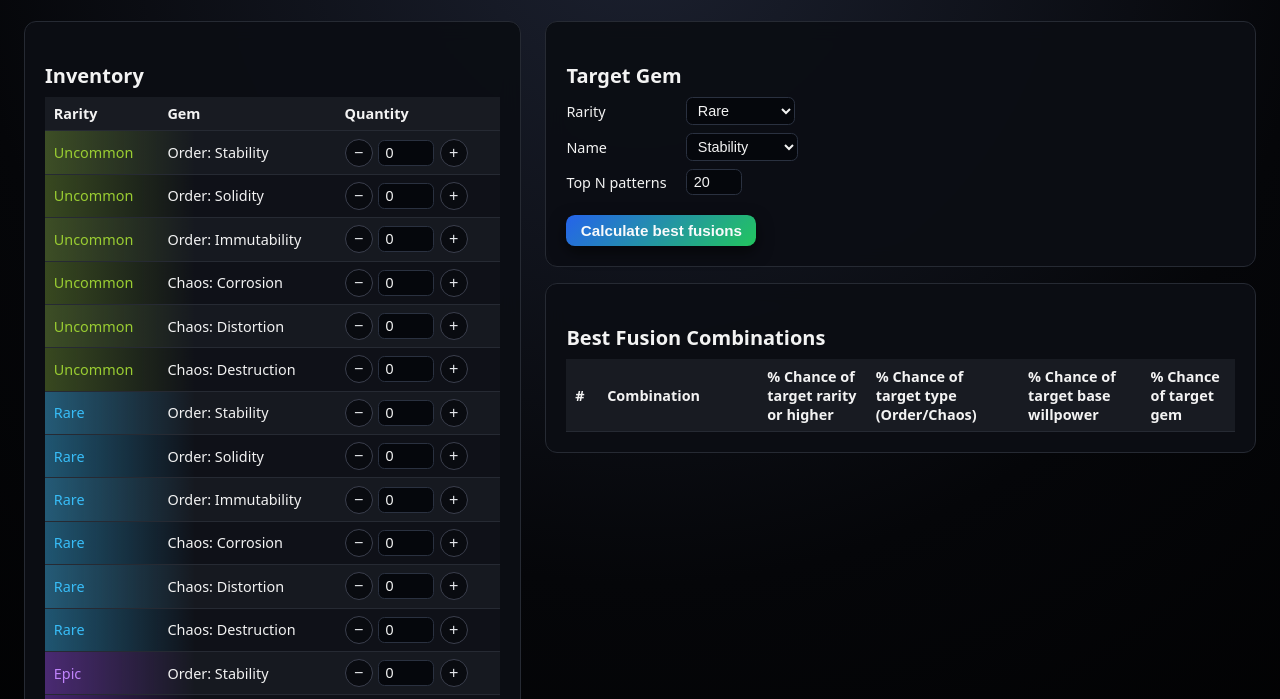
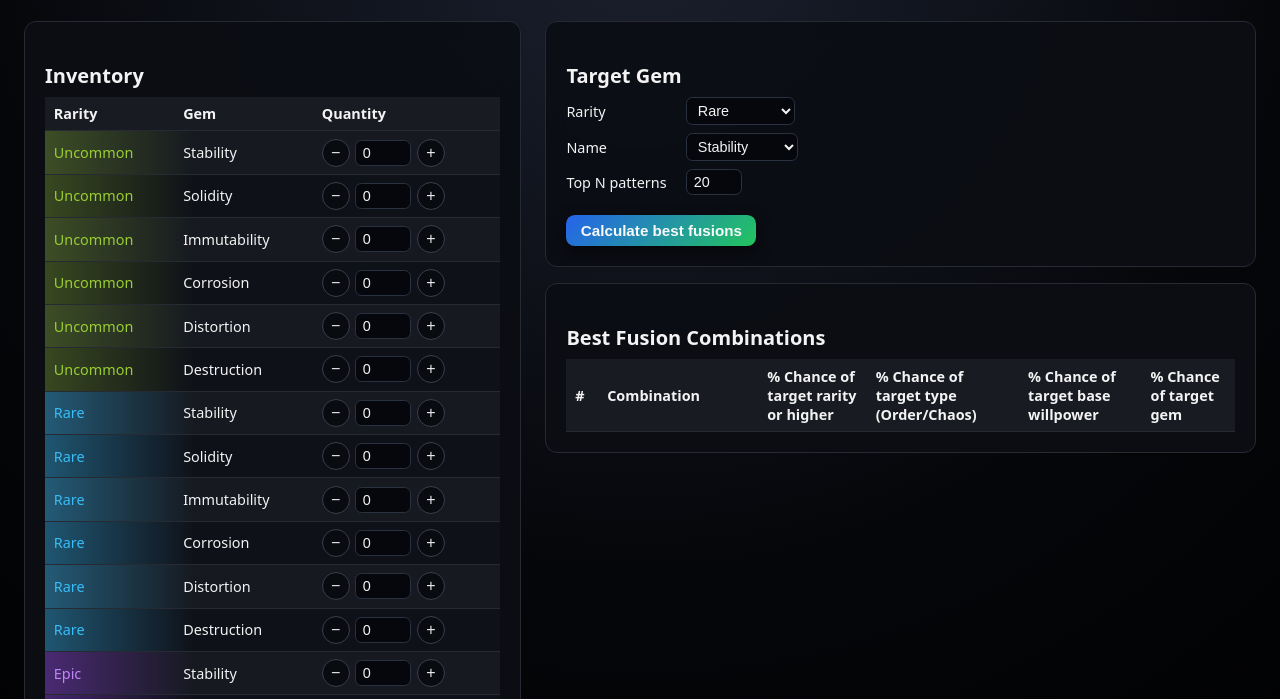
Before and after one commit to Zouzzouxdd/LOA_astrogem_fuser, a plain HTML site: page index.html in a window 1280 px wide. Shown: the part 92-791 px from the top of the page. Drawn offline with Linux system fonts and the light colour scheme.

Commit message:
Removed Order/Chaos text from gem names for now

```diff
--- a/app.js
+++ b/app.js
@@ -14,12 +14,12 @@ const GEM_BASES = {
 };
 
 const GEM_NAMES = [
-  "Order: Stability",
-  "Order: Solidity",
-  "Order: Immutability",
-  "Chaos: Corrosion",
-  "Chaos: Distortion",
-  "Chaos: Destruction",
+  "Stability",
+  "Solidity",
+  "Immutability",
+  "Corrosion",
+  "Distortion",
+  "Destruction",
 ];
 
 const RARITIES = ["Uncommon", "Rare", "Epic"];
--- a/index.html
+++ b/index.html
@@ -49,12 +49,12 @@
         <div class="target-row">
           <label for="target-name">Name</label>
           <select id="target-name">
-            <option value="Order: Stability">Stability</option>
-            <option value="Order: Solidity">Solidity</option>
-            <option value="Order: Immutability">Immutability</option>
-            <option value="Chaos: Corrosion">Corrosion</option>
-            <option value="Chaos: Distortion">Distortion</option>
-            <option value="Chaos: Destruction">Destruction</option>
+            <option value="Stability">Stability</option>
+            <option value="Solidity">Solidity</option>
+            <option value="Immutability">Immutability</option>
+            <option value="Corrosion">Corrosion</option>
+            <option value="Distortion">Distortion</option>
+            <option value="Destruction">Destruction</option>
           </select>
         </div>
 
```
